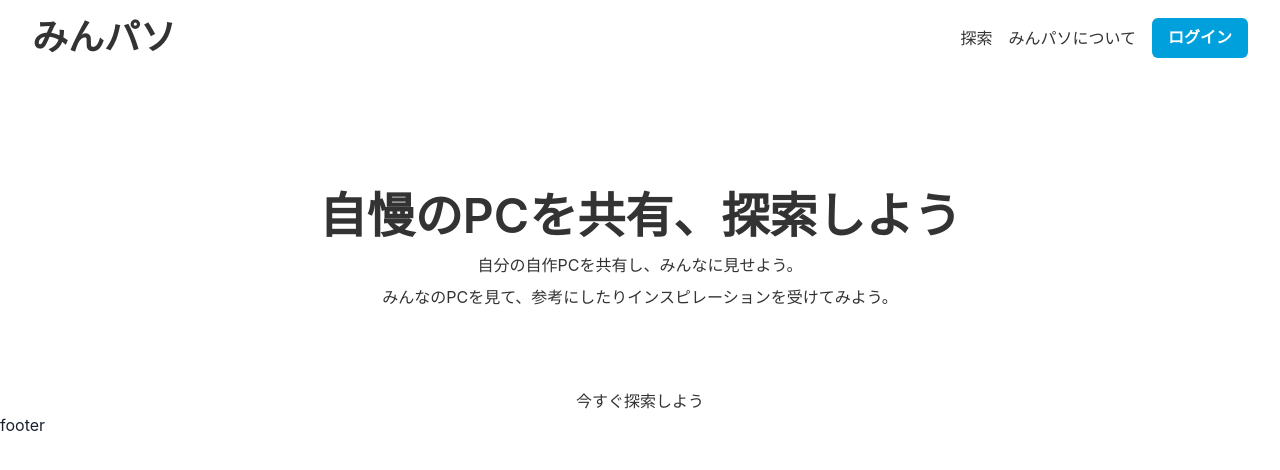
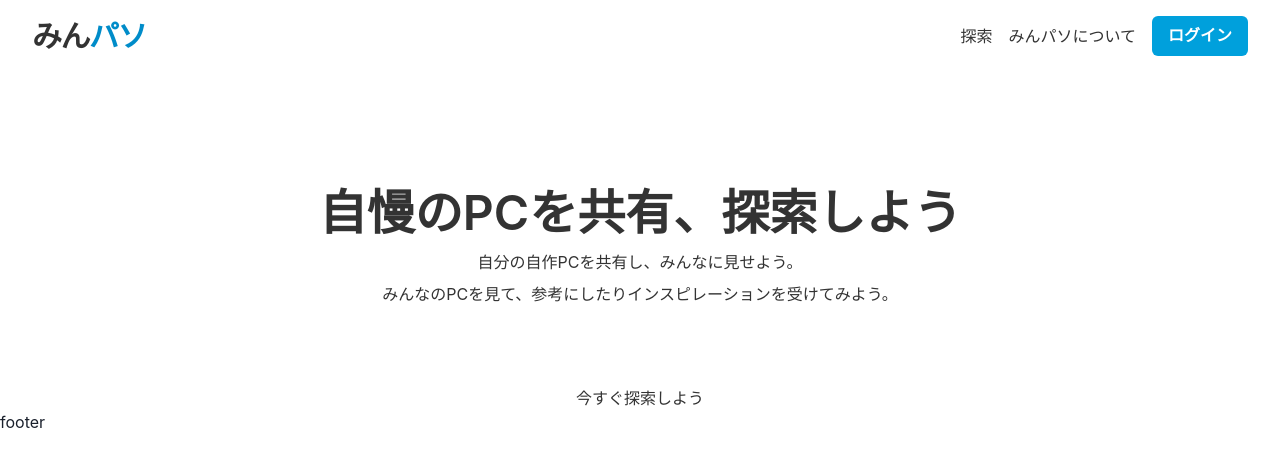
Before and after one commit to murakamiren/minpaso, a Next.js app: page / in a window 1280 px wide. Shown: the top 470 px of the page. Built offline with nearby package versions, Linux system fonts and the light colour scheme.

Commit message:
style: change h1 "パソ" text color

```diff
--- a/src/components/navbar/navbar.tsx
+++ b/src/components/navbar/navbar.tsx
@@ -1,4 +1,4 @@
-import { Box, Button, Flex, Heading, Link, List, ListItem } from "@chakra-ui/react";
+import { Box, Button, chakra, Flex, Heading, Link, List, ListItem } from "@chakra-ui/react";
 import NextLink from "next/link";
 import { FC } from "react";
 import { navItem } from "./navItem";
@@ -7,8 +7,8 @@ const Navbar: FC = () => {
 	return (
 		<nav>
 			<Flex px={8} py={4} justify="space-between" alignItems="center">
-				<Heading as="h1" fontWeight="bold" color="text.black">
-					みんパソ
+				<Heading as="h1" fontWeight="bold" color="text.black" fontSize="3xl" letterSpacing="tighter">
+					みん<chakra.span color="linkedin.600">パソ</chakra.span>
 				</Heading>
 				<Box flex={1} display="flex" justifyContent="flex-end" alignItems="center" gap={4}>
 					<List display="flex" gap={4}>
```
